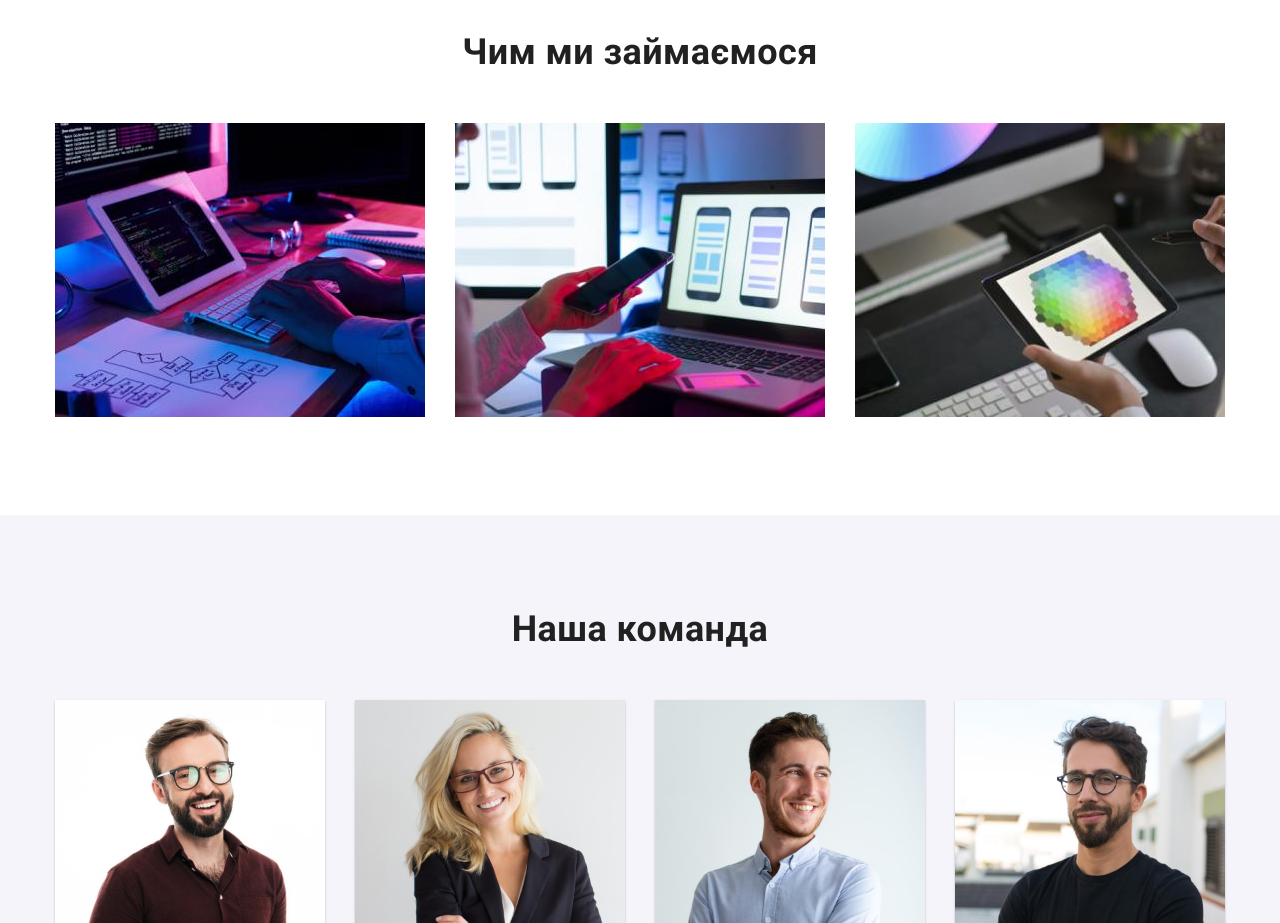
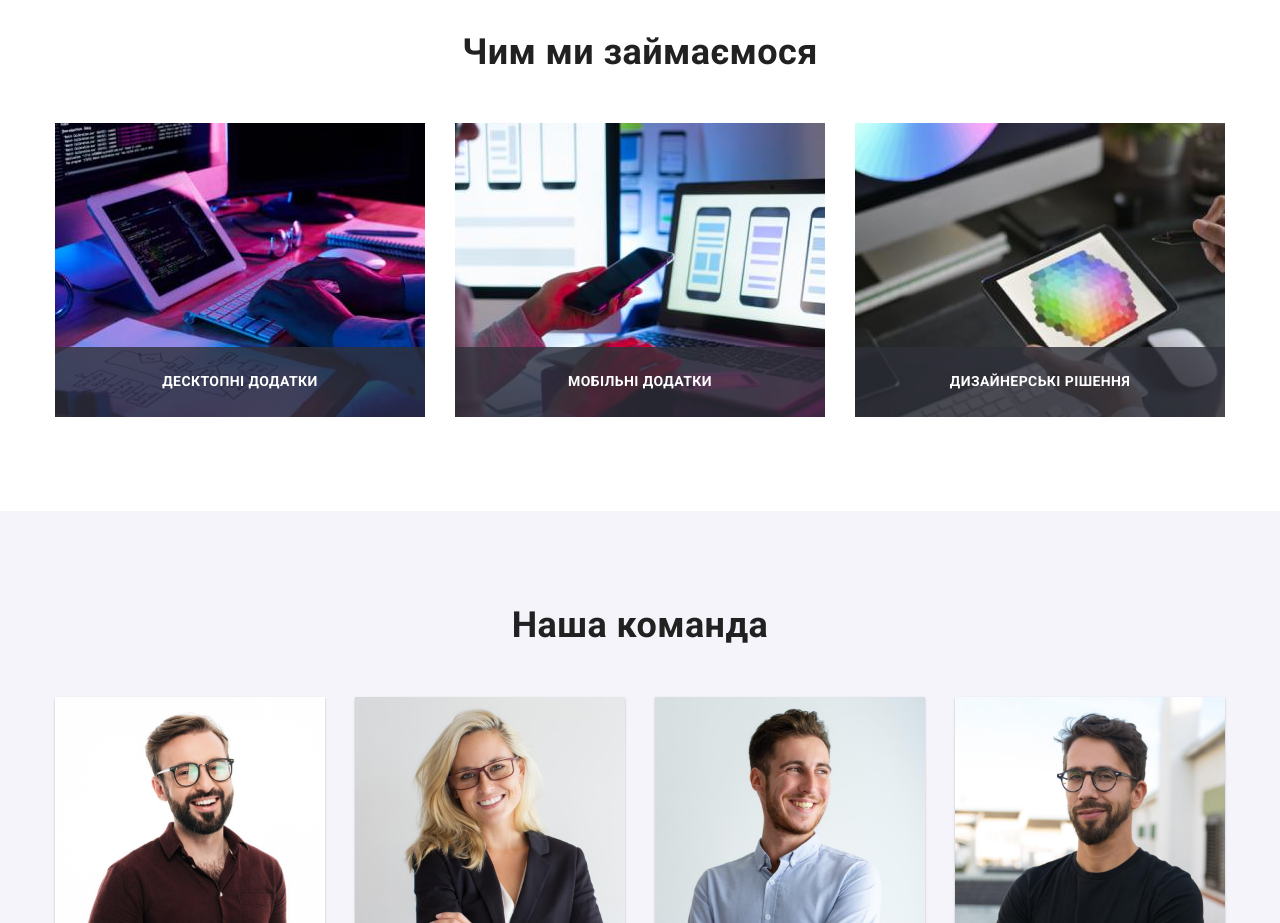
Before and after one commit to DevOp1337/goit-markup-hw-05, a plain HTML site: page index.html in a window 1280 px wide. Shown: the part 1100-2023 px from the top of the page. Drawn offline with nearby package versions, Linux system fonts and the light colour scheme.

Commit message:
змінив work-list

```diff
--- a/css/styles.css
+++ b/css/styles.css
@@ -321,6 +321,43 @@ p {
 .work-list .item:not(:last-child){
 margin-right: 30px;
 }
+
+
+.work-list .item {
+    position: relative;
+    height: 294px;
+}
+
+.work-item-title{
+    margin-left: auto;
+    margin-right: auto;
+
+    font-size: 14px;
+
+    text-transform: uppercase;
+    line-height: 1.14;
+    color: #FFFFFF;
+}
+
+
+.work-text{
+    position: absolute;
+    bottom: 0;
+    left: 0;
+
+    padding-bottom: 27px;
+    padding-top: 27px;
+
+    display: inline-flex;
+    width: 100%;
+    height: 70px;
+
+    background-color: rgba(47, 48, 58, 0.8);
+    text-align: center;
+
+}
+
+
 
 /* team */
 .team {
--- a/index.html
+++ b/index.html
@@ -133,6 +133,9 @@
                 width="370"
                 alt="Розробка десктопних додатків"
               />
+              <div class="work-text">
+                <h3 class="work-item-title">Десктопні додатки</h3>
+              </div>
             </li>
             <li class="item">
               <img
@@ -140,9 +143,15 @@
                 width="370"
                 alt="Розробка мобільних додатків"
               />
+              <div class="work-text">
+                <h3 class="work-item-title">Мобільні додатки</h3>
+              </div>
             </li>
             <li class="item">
               <img src="./images/img3.jpg" width="370" alt="Веб дизайн" />
+              <div class="work-text">
+                <h3 class="work-item-title">Дизайнерські рішення</h3>
+              </div>
             </li>
           </ul>
         </div>
```
